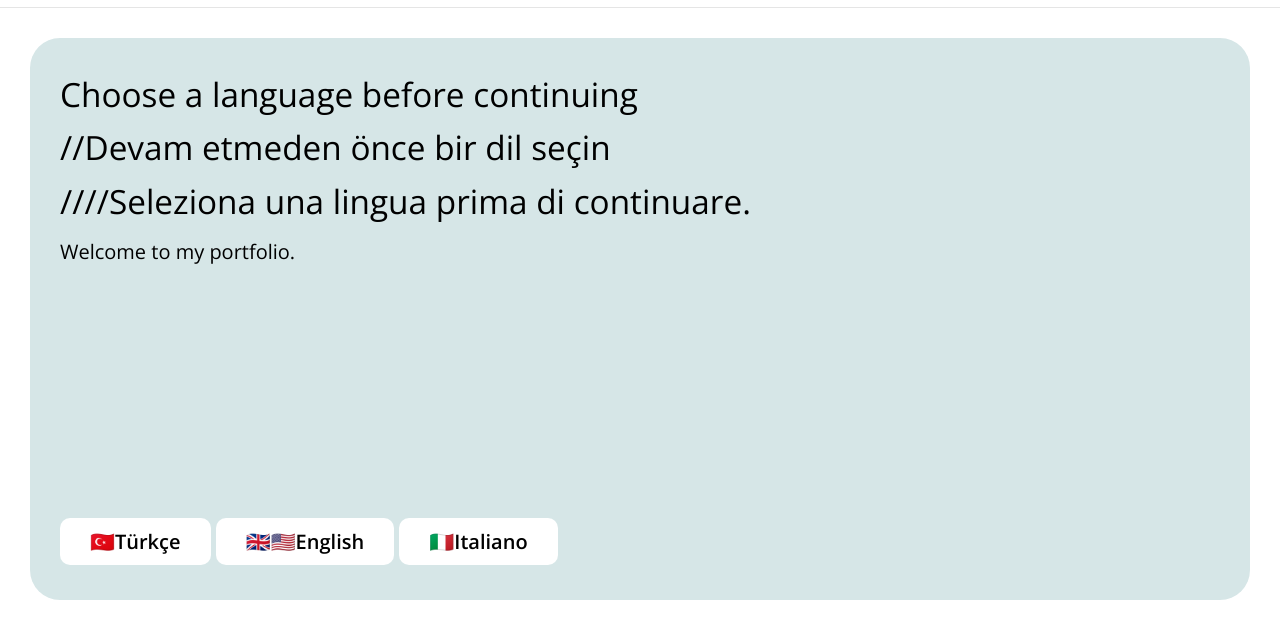
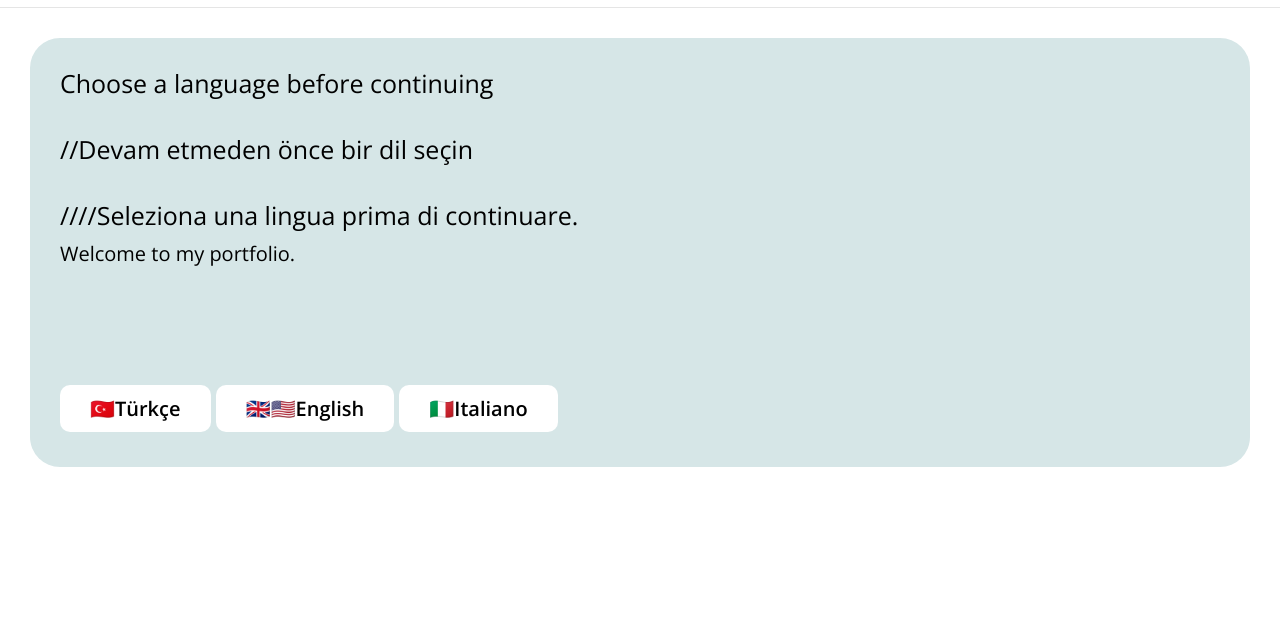
Before and after one commit to kaannabdullah/kaannabdullah.github.io, a plain HTML site: page index.html in a window 1280 px wide. Shown: the part 67-706 px from the top of the page. Drawn offline with nearby package versions, Linux system fonts and the light colour scheme.

Commit message:
update zeynep

```diff
--- a/index.html
+++ b/index.html
@@ -26,12 +26,12 @@
 		<section  class="projelerler container">
 			<div class="zeynep langselector">
 				<article>
-					<h1 class="langselect"><small>Choose a language before continuing</small>
-						<small>//Devam etmeden önce bir dil seçin</small>
+					<h1 class="langselect"><small>Choose a language before continuing</small> <br>
+						<small>//Devam etmeden önce bir dil seçin</small> <br>
 						<small>////Seleziona una lingua prima di continuare.</small>
 					</h1>
 					<p>
-						Welcome to my portfolio. <br><br><br><br><br><br><br><br><br><br></span>
+						Welcome to my portfolio. <br><br><br><br><br></span>
 					</p>
 					<div class="AnaSayfaKutu">
 					<a href="./tr.html" class="button white" ">🇹🇷Türkçe</a>
--- a/styles.css
+++ b/styles.css
@@ -30,8 +30,9 @@ body {
 	padding-bottom:1000px;
 }
  .langselector h1 {
-	  line-height: 1.6;
+	  line-height: 1.2;
  }
+
 a {
 	text-decoration: none;
 	color: var(--blue);
@@ -169,7 +170,7 @@ section {
 
 
 .langselect {
-	font-size: 2em;
+	font-size: 1.5em;
 }
 .button {
 	display:inline-block;
```
